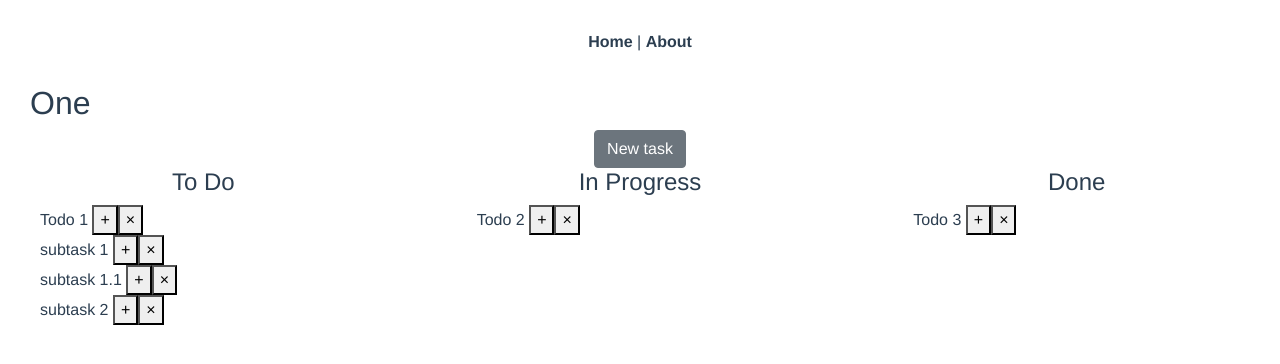
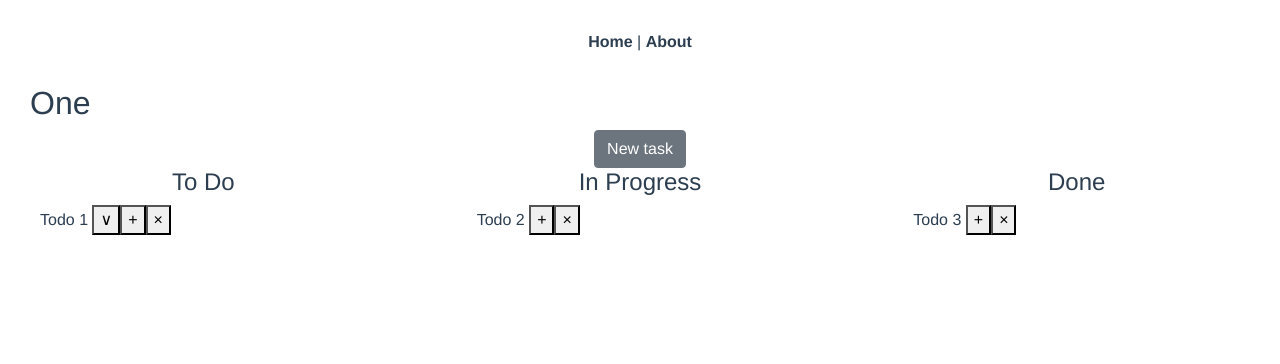
Before and after one commit to ValeriaAhmetzhanova/ke-test, a Vue app: page /board/1 in a window 1280 px wide. Shown: the top 364 px of the page. Built offline with nearby package versions, Linux system fonts and the light colour scheme.

Commit message:
subtasks styling

```diff
--- a/src/components/SubtaskList.vue
+++ b/src/components/SubtaskList.vue
@@ -1,13 +1,20 @@
 <template>
     <div>
-        <div>
+        <div :style="indent">
             {{ task.title }}
+            <button
+                    v-if="task.tasks.length > 0"
+                    @click="toggleChildren">
+                &or;
+            </button>
             <button>&plus;</button>
             <button @click="$emit('remove-clicked', task.id)">&times;</button>
         </div>
         <subtask-list
+                v-if="showChildren"
                 v-for="task in task.tasks"
                 :task="task"
+                :depth="depth + 1"
                 v-on:remove-clicked="handleRemove"
         >
         </subtask-list>
@@ -16,12 +23,23 @@
 
 <script>
     export default {
-        props: [ 'task' ],
+        props: [ 'task', 'depth' ],
+        data() {
+            return { showChildren: false }
+        },
         name: 'subtask-list',
+        computed: {
+            indent() {
+                return { transform: `translate(${this.depth * 50}px)` }
+            }
+        },
         methods: {
             handleRemove(todoId) {
                 this.$emit('remove-clicked', todoId);
             },
+            toggleChildren() {
+                this.showChildren = !this.showChildren;
+            }
         }
     }
 </script>
--- a/src/components/TodoItem.vue
+++ b/src/components/TodoItem.vue
@@ -2,6 +2,7 @@
     <li>
         <subtask-list
                 :task="todo"
+                :depth="0"
                 v-on:remove-clicked="removeTodo"
         />
     </li>
```
